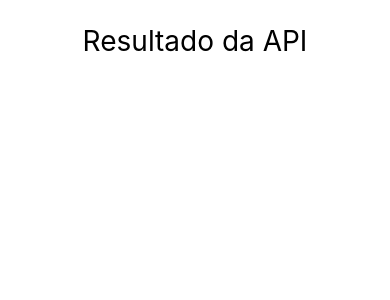
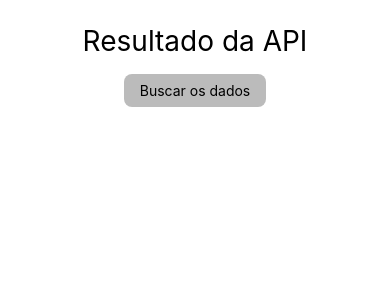
Before and after one commit to wagaodev/RN-React-Query, a React Native app: screen / in a window 390 px wide. Shown: the top 300 px of the page. Built offline with nearby package versions, Linux system fonts and the light colour scheme; no server answers.

Commit message:
feat: adding new function and possibilities

```diff
--- a/src/hooks/queries/usePosts.ts
+++ b/src/hooks/queries/usePosts.ts
@@ -1,8 +1,8 @@
 import { useQuery } from 'react-query';
 import { getPostId, getPosts } from '../../services';
 
-export const usePosts = () =>
-  useQuery({ queryKey: 'posts', queryFn: getPosts });
+export const usePosts = (enabled?: boolean) =>
+  useQuery({ queryKey: 'posts', queryFn: getPosts, enabled });
 
 export const usePostId = (id: number) =>
   useQuery({
--- a/src/screens/Home/index.tsx
+++ b/src/screens/Home/index.tsx
@@ -1,4 +1,4 @@
-import React from 'react';
+import React, { useState } from 'react';
 import { ListRenderItemInfo } from 'react-native';
 
 import { usePosts } from '../../hooks';
@@ -8,7 +8,9 @@ import { ContentFlatList } from './components/renderItem';
 import * as S from './styles';
 
 export const Home = () => {
-  const posts = usePosts();
+  const [canLoad, setCanLoad] = useState(false);
+  const posts = usePosts(canLoad);
+  const handleFetchData = () => setCanLoad(true);
 
   if (posts.isFetching) {
     return (
@@ -27,6 +29,11 @@ export const Home = () => {
   return (
     <S.Container>
       <S.Title>Resultado da API</S.Title>
+      {!canLoad && (
+        <S.Button onPress={handleFetchData}>
+          <S.ButtonText>Buscar os dados</S.ButtonText>
+        </S.Button>
+      )}
       <S.List
         data={posts.data}
         renderItem={renderItem}
--- a/src/screens/Home/styles.tsx
+++ b/src/screens/Home/styles.tsx
@@ -20,3 +20,12 @@ export const Loading = styled.ActivityIndicator.attrs({
 export const List = styled(FlatList)`
   padding-horizontal: 16px;
 `;
+
+export const Button = styled.TouchableOpacity`
+  background-color: #bbb;
+  padding: 8px 16px;
+  border-radius: 8px;
+  margin: 16px;
+`;
+
+export const ButtonText = styled.Text``;
```
